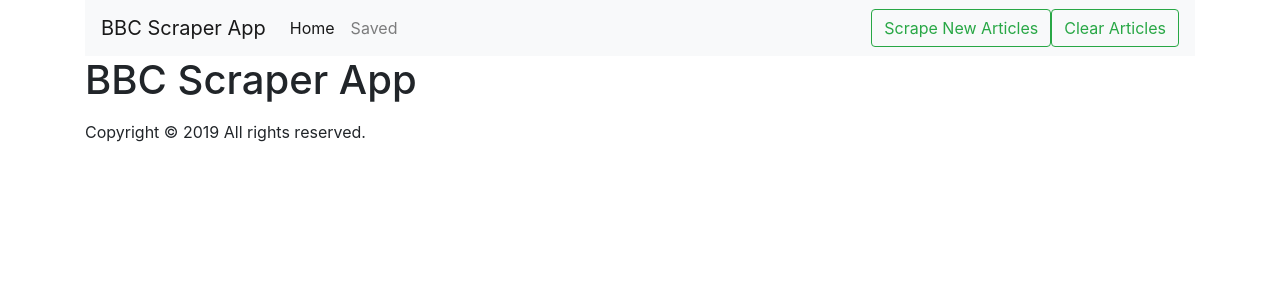
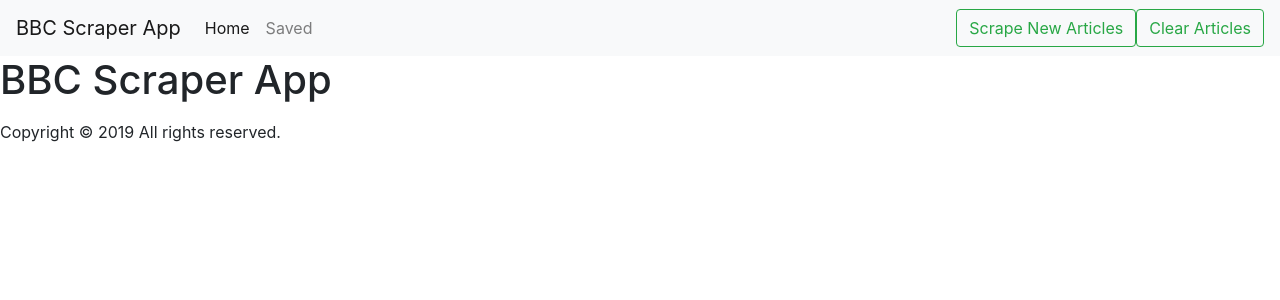
Before and after one commit to amandalragone/scraper-app-react, a React (Create React App) app in the folder client/: page / in a window 1280 px wide. Shown: the top 300 px of the page. Built offline with nearby package versions, Linux system fonts and the light colour scheme.

Commit message:
Trying to fix deployment

```diff
--- a/client/src/App.js
+++ b/client/src/App.js
@@ -1,7 +1,6 @@
 import React from 'react';
-import Wrapper from './components/Wrapper';
+import { BrowserRouter as Router, Route } from "react-router-dom";
 import Header from './components/Header';
-import Footer from './components/Footer';
 import './App.css';
 
 class App extends React.Component {
@@ -10,10 +9,9 @@ class App extends React.Component {
 
     return (
 
-      <Wrapper>
-        <Header/>
-        <Footer/>
-      </Wrapper>
+      <Router>
+          <Route exact path="/" component={Header}/>
+      </Router>
     )
   }
 }
--- a/client/src/components/Header/index.js
+++ b/client/src/components/Header/index.js
@@ -3,6 +3,8 @@ import { Link } from "react-router-dom";
 import { BrowserRouter as Router } from "react-router-dom";
 import ArticleResults from "../ArticleResults";
 import axios from "axios";
+import Footer from '../Footer';
+
 
 class Header extends React.Component {
 
@@ -114,6 +116,8 @@ class Header extends React.Component {
                 articles={this.state.articles}
                 />
 
+                <Footer/>
+
             </div>
 
             </Router>
--- a/package.json
+++ b/package.json
@@ -4,9 +4,7 @@
   "description": "",
   "main": "server.js",
   "scripts": {
-    "start": "if-env NODE_ENV=production && npm run start:prod || npm run start:dev",
-    "start:prod": "node server.js",
-    "start:dev": "concurrently \"nodemon --ignore 'client/*'\" \"npm run client\"",
+    "start": "node server.js",
     "client": "cd client && npm run start",
     "seed": "node scripts/seedDB.js",
     "install": "cd client && npm install",
```
